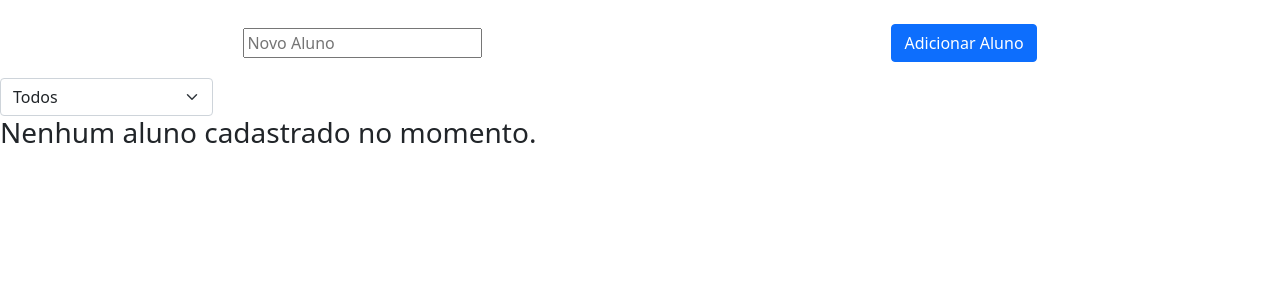
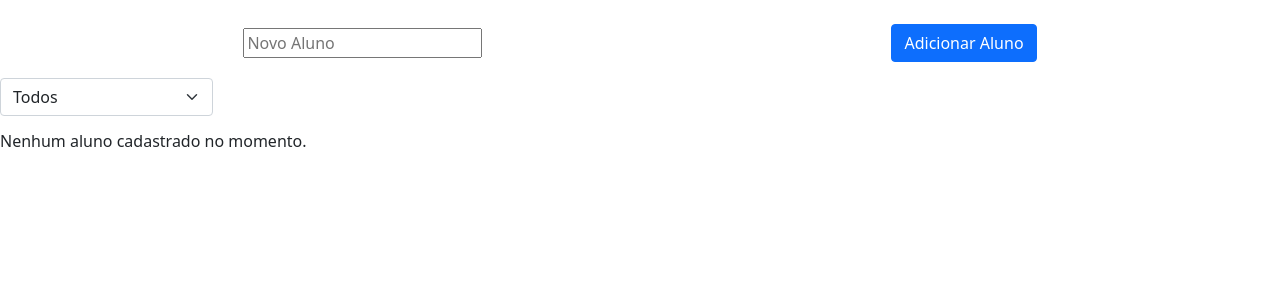
Before and after one commit to jounheringer/radPython, an Angular app in the folder frontAngular17/: page / in a window 1280 px wide. Shown: the top 300 px of the page. Built offline with nearby package versions, Linux system fonts and the light colour scheme.

Commit message:
Added a two way bonding in filter component

```diff
--- a/frontAngular17/src/app/app.component.html
+++ b/frontAngular17/src/app/app.component.html
@@ -1,16 +1,15 @@
 <div class="containter">
-
   <app-add-student-form
     (addStudent)="items.push($event)"
   />
 
   <div class="row mt-3">
     <app-student-filter
-    (filter)="filter = $event"
+    [(filter)]="filter"
     />
   </div>
 
-  <div>
+  <div class="row mt-3">
     <app-student-list
       [items]="items.filter(filter)">
     </app-student-list>
--- a/frontAngular17/src/app/student-filter/student-filter.component.html
+++ b/frontAngular17/src/app/student-filter/student-filter.component.html
@@ -2,7 +2,7 @@
     <select
       class="form-select"
       [(ngModel)]="listFilter"
-      (ngModelChange)="changeFilter($event)"
+      (ngModelChange)="updateFilter($event)"
     >
       <option value="" disabled></option>
       <option value="0">Todos</option>
--- a/frontAngular17/src/app/student-filter/student-filter.component.ts
+++ b/frontAngular17/src/app/student-filter/student-filter.component.ts
@@ -1,4 +1,4 @@
-import { Component, OnInit, Output, EventEmitter } from '@angular/core';
+import { Component, OnInit, Output, EventEmitter, Input } from '@angular/core';
 import { Student } from '../../shared/models/student';
 import { FormsModule } from '@angular/forms';
 
@@ -16,16 +16,18 @@ const filters = [
   styleUrl: './student-filter.component.css'
 })
 export class StudentFilterComponent implements OnInit {
-  @Output() filter = new EventEmitter<any>();
+  @Input() filter: any
+  @Output() filterChange = new EventEmitter<any>();
   constructor() { }
 
   listFilter: String = "0";
 
   ngOnInit(): void {
-    this.changeFilter('0')
+    this.updateFilter('0')
   }
 
-  changeFilter(value: any) {
-    this.filter.emit(filters[value])
+  updateFilter(value: any) {
+    this.filter = filters[value]
+    this.filterChange.emit(this.filter)
   }
 }
--- a/frontAngular17/src/app/student-list/student-list.component.html
+++ b/frontAngular17/src/app/student-list/student-list.component.html
@@ -1,6 +1,6 @@
 @if(items.length === 0) {
     <div>
-      <h3>Nenhum aluno cadastrado no momento.</h3>
+      <h6>Nenhum aluno cadastrado no momento.</h6>
     </div>
 } @else {
     <ul class="student-list">
```
